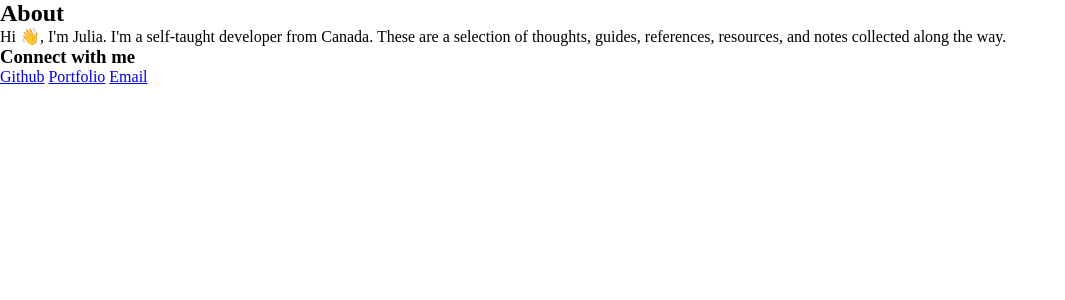
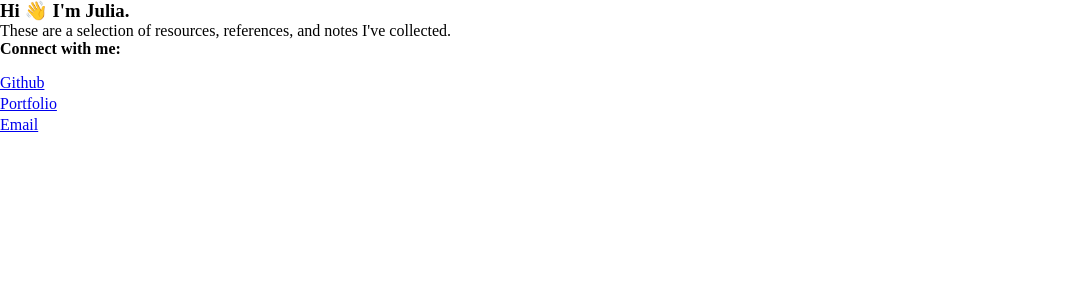
Before and after one commit to dejmedus/notes, a Next.js app: page /about in a window 1280 px wide. Shown: the top 300 px of the page, without its empty margins (0-1065 px from the left). Built offline with nearby package versions, Linux system fonts and the light colour scheme.

Commit message:
update page style

```diff
--- a/pages/about.mdx
+++ b/pages/about.mdx
@@ -1,10 +1,17 @@
-## About
+### Hi 👋 I'm Julia.
 
-Hi 👋, I'm Julia. I'm a self-taught developer from Canada.
-These are a selection of thoughts, guides, references, resources, and notes collected along the way.
+These are a selection of resources, references, and notes I've collected.
 
-### Connect with me
+#### Connect with me:
 
-<a href="https://github.com/dejmedus">Github</a>
-<a href="https://www.juliab.dev">Portfolio</a>
-<a href="mailto:hi@juliab.dev">Email</a>
+<div style={{ display: "grid", gap: "0.2em", margin: "1em 0 0 0" }}>
+  <a href="https://github.com/dejmedus" className="link">
+    Github
+  </a>
+  <a href="https://www.juliab.dev" className="link">
+    Portfolio
+  </a>
+  <a href="mailto:hi@juliab.dev" className="link">
+    Email
+  </a>
+</div>
```
